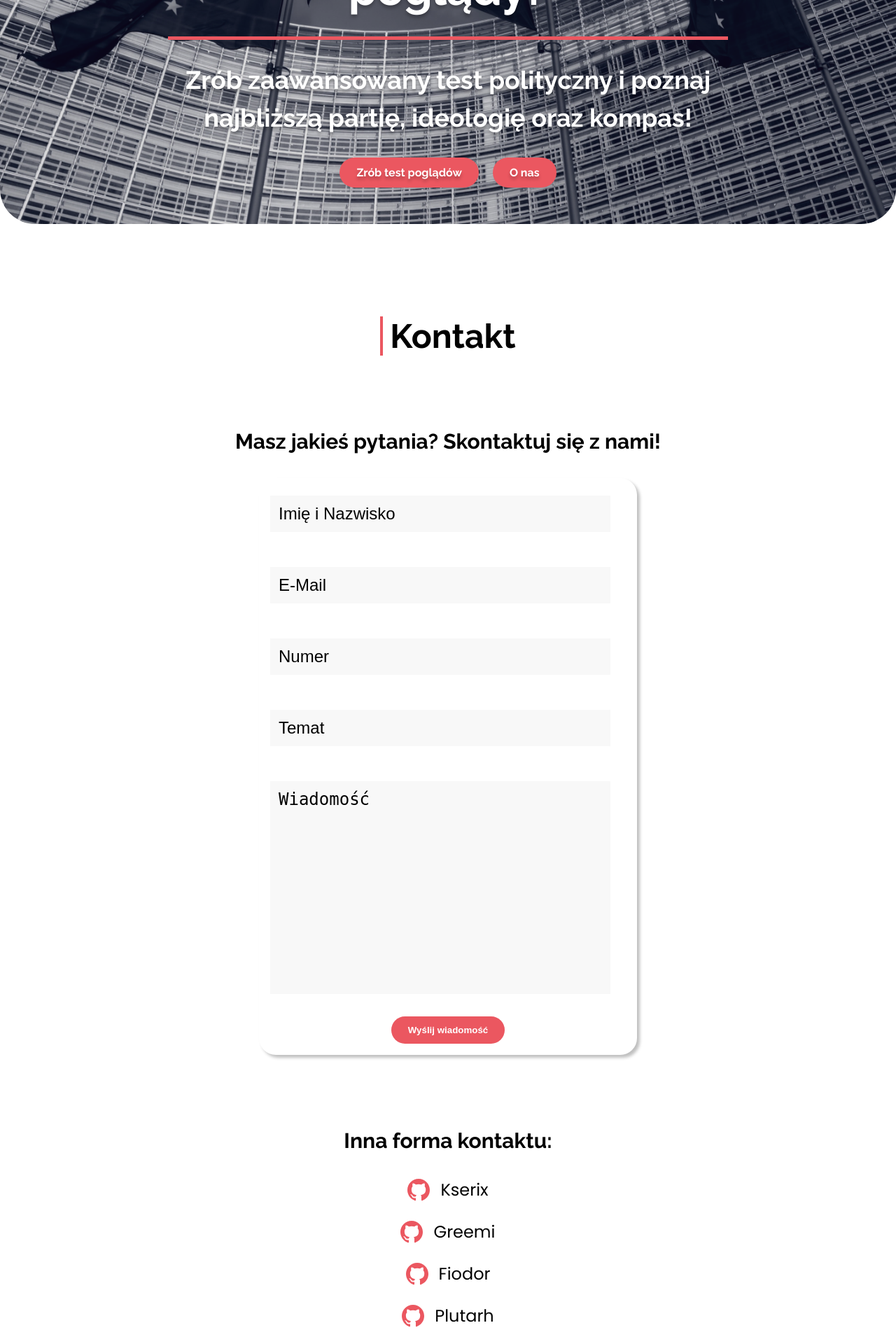
After one commit to MaciejMi/NewPolicy, a PHP site: page /contact.html in a window 1280 px wide. The commit adds this page. Shown: the part 320-2240 px from the top of the page at 70% size. Run offline with PHP 8.4, Linux system fonts and the light colour scheme.

Commit message:
created section contact

```diff
--- /dev/null
+++ b/contact.html
@@ -0,0 +1,128 @@
+<!DOCTYPE html>
+<html lang="pl">
+  <head>
+    <meta charset="UTF-8" />
+    <meta http-equiv="X-UA-Compatible" content="IE=edge" />
+    <meta name="viewport" content="width=device-width, initial-scale=1.0" />
+    <title>NewPolicy</title>
+    <link rel="stylesheet" href="./css/style.css" />
+    <link rel="preconnect" href="https://fonts.googleapis.com" />
+    <link rel="preconnect" href="https://fonts.gstatic.com" crossorigin />
+    <link
+      href="https://fonts.googleapis.com/css2?family=Poppins:wght@400;500;600;700&family=Raleway:wght@700;800;900&display=swap"
+      rel="stylesheet"
+    />
+  </head>
+
+  <body>
+    <header>
+      <nav>
+        <a href="index.html" class="logo"><img src="images/logo.png" alt="" />New<span>Policy</span></a>
+        <ul>
+          <li><a href="about.html">O nas</a></li>
+          <li><a href="test.html">Test</a></li>
+          <li><a href="newsy.html">Newsy</a></li>
+          <li><a class="active" href="contact.html">Kontakt</a></li>
+        </ul>
+        <img src="images/icon-menu-btn-open.svg" alt="" id="open-menu-btn" class="active" />
+        <img src="images/icon-menu-btn-close.svg" alt="" id="close-menu-btn" />
+      </nav>
+    </header>
+
+    <section class="home" id="home">
+      <div class="wrapper">
+        <div class="content">
+          <h1>Chcesz poznać swoje poglądy?</h1>
+          <div class="line"></div>
+          <h3>Zrób zaawansowany test polityczny i poznaj najbliższą partię, ideologię oraz kompas!</h3>
+          <div class="buttons">
+            <a href="#compass" class="btn">Zrób test poglądów</a>
+            <a href="#about" class="btn">O nas</a>
+          </div>
+        </div>
+      </div>
+    </section>
+
+    <section class="contact">
+      <div class="wrapper">
+        <h1 class="heading">Kontakt</h1>
+
+        <h2>Masz jakieś pytania? Skontaktuj się z nami!</h2>
+        <div class="contactForm">
+          <form action="">
+            <input type="text" class="box" placeholder="Imię i Nazwisko" />
+            <input type="email" class="box" placeholder="E-Mail" />
+            <input type="number" class="box" placeholder="Numer" />
+            <input type="text" class="box" placeholder="Temat" />
+            <textarea name="" class="box" placeholder="Wiadomość" id="" cols="30" rows="10"></textarea>
+            <div class="button">
+              <button class="btn">Wyślij wiadomość</button>
+            </div>
+          </form>
+        </div>
+
+        <div class="anotherForm">
+          <h2>Inna forma kontaktu:</h2>
+          <div class="githubs">
+            <li>
+              <a target="_blank" href="https://github.com/MaciejMi"><img src="images/icon-github-red.svg" alt="" />Kserix</a>
+            </li>
+            <li>
+              <a target="_blank" href="https://github.com/Greemi1"><img src="images/icon-github-red.svg" alt="" />Greemi</a>
+            </li>
+            <li>
+              <a target="_blank" href="https://github.com/FiodorFidi"><img src="images/icon-github-red.svg" alt="" />Fiodor</a>
+            </li>
+            <li>
+              <a target="_blank" href="https://github.com/RekordowyGeniusz"
+                ><img src="images/icon-github-red.svg" alt="" />Plutarh</a
+              >
+            </li>
+            <li>
+              <a target="_blank" href="https://github.com/BartekkSl"><img src="images/icon-github-red.svg" alt="" />Bartekk</a>
+            </li>
+          </div>
+        </div>
+      </div>
+    </section>
+
+    <section class="footer">
+      <div class="footer">
+        <div class="box-container">
+          <div class="box first">
+            <a href="index.html" class="logo"><img src="images/logo.png" alt="" />New<span>Policy</span></a>
+            <p>Lorem ipsum dolor sit amet, consectetur Quis sed elit.</p>
+            <div class="social">
+              <a href="#"><img src="images/icon-github.svg" alt="" /></a>
+              <a href="#"><img src="images/icon-facebook.svg" alt="" /></a>
+              <a href="#"><img src="images/icon-instagram.svg" alt="" /></a>
+              <a href="#"><img src="images/icon-twitter.svg" alt="" /></a>
+            </div>
+          </div>
+
+          <div class="box">
+            <h3>Przejdź do</h3>
+            <a href="index.html" class="links">Strona Główna</a>
+            <a href="about.html" class="links">O Nas</a>
+            <a href="test.html" class="links">Test</a>
+          </div>
+
+          <div class="box">
+            <h3>Przejdź do</h3>
+            <a href="newsy.html" class="links">Newsy</a>
+            <a href="contact.html" class="links">Kontakt</a>
+          </div>
+
+          <div class="box">
+            <h3>Kontakt</h3>
+            <a href="#" class="links"><img src="images/icon-map.svg" alt="" />Kielce, Poland</a>
+            <a href="#" class="links"><img src="images/icon-phone.svg" alt="" />123-123-123</a>
+            <a href="#" class="links"><img src="images/icon-email.svg" alt="" />contact@example.com</a>
+          </div>
+        </div>
+      </div>
+    </section>
+
+    <script src="main.js"></script>
+  </body>
+</html>
--- a/css/style.css
+++ b/css/style.css
@@ -411,9 +411,10 @@ header nav .account-box .btn {
   margin: 0 auto;
   width: 240px;
   height: auto;
-  background-color: #f8f8f8;
   box-shadow: 4px 4px 4px rgba(0, 0, 0, 0.25);
   border-radius: 24px;
+  justify-content: center;
+  align-items: center;
 }
 .new-news .box-container .box {
   display: block;
@@ -421,10 +422,10 @@ header nav .account-box .btn {
 .new-news .box-container .box input {
   margin: 25px 0 25px 16px;
   padding: 10px 20px;
-  width: 80%;
+  width: 90%;
   font-size: 16px;
   color: #000;
-  background-color: #fff;
+  background-color: #f8f8f8;
 }
 .new-news .box-container .box input::-moz-placeholder {
   color: #000;
@@ -445,6 +446,76 @@ header nav .account-box .btn {
   justify-content: center;
   padding-bottom: 30px;
   gap: 20px;
+}
+
+.contact h2 {
+  margin-bottom: 30px;
+  text-align: center;
+  font-family: "Raleway", sans-serif;
+  line-height: 150%;
+  font-size: 20px;
+}
+.contact .contactForm {
+  margin: 0 auto;
+  width: 240px;
+  height: auto;
+  box-shadow: 4px 4px 4px rgba(0, 0, 0, 0.25);
+  border-radius: 24px;
+  justify-content: center;
+  align-items: center;
+}
+.contact .contactForm input,
+.contact .contactForm textarea {
+  margin: 25px 0 25px 16px;
+  padding: 10px 20px;
+  width: 90%;
+  font-size: 16px;
+  color: #000;
+  background-color: #f8f8f8;
+  resize: none;
+}
+.contact .contactForm input::-moz-placeholder, .contact .contactForm textarea::-moz-placeholder {
+  color: #000;
+}
+.contact .contactForm input:-ms-input-placeholder, .contact .contactForm textarea:-ms-input-placeholder {
+  color: #000;
+}
+.contact .contactForm input::placeholder,
+.contact .contactForm textarea::placeholder {
+  color: #000;
+}
+.contact .contactForm input::-webkit-outer-spin-button, .contact .contactForm input::-webkit-inner-spin-button,
+.contact .contactForm textarea::-webkit-outer-spin-button,
+.contact .contactForm textarea::-webkit-inner-spin-button {
+  -webkit-appearance: none;
+}
+.contact .contactForm .button {
+  display: flex;
+  padding-bottom: 16px;
+}
+.contact .contactForm .button .btn {
+  margin: 0 auto;
+}
+.contact .anotherForm {
+  margin: 100px auto 0 auto;
+  width: 240px;
+  height: auto;
+}
+.contact .anotherForm .githubs li a {
+  display: flex;
+  align-items: center;
+  text-align: center;
+  justify-content: center;
+  margin: 25px 0;
+  font-size: 20px;
+  color: #000;
+  transition: all 0.3s linear;
+}
+.contact .anotherForm .githubs li a:hover {
+  color: #eb5760;
+}
+.contact .anotherForm .githubs li a img {
+  margin-right: 15px;
 }
 
 .footer {
@@ -612,6 +683,21 @@ header nav .account-box .btn {
   .news .box-container .box {
     max-width: 280px;
   }
+  .contact .contactForm,
+.contact .anotherForm {
+    width: 340px;
+  }
+  .contact .contactForm input,
+.contact .contactForm textarea,
+.contact .anotherForm input,
+.contact .anotherForm textarea {
+    padding: 12px;
+    font-size: 20px;
+  }
+  .contact .contactForm .githubs li a,
+.contact .anotherForm .githubs li a {
+    font-size: 20px;
+  }
 }
 @media (min-width: 576px) {
   header nav img {
@@ -652,6 +738,20 @@ header nav .account-box .btn {
   }
   .new-news .box-container {
     width: 540px;
+  }
+  .contact .contactForm,
+.contact .anotherForm {
+    width: 540px;
+  }
+  .contact .contactForm input,
+.contact .contactForm textarea,
+.contact .anotherForm input,
+.contact .anotherForm textarea {
+    font-size: 24px;
+  }
+  .contact .contactForm .githubs li a,
+.contact .anotherForm .githubs li a {
+    font-size: 24px;
   }
   .footer .box-container {
     flex-wrap: wrap;
@@ -765,6 +865,9 @@ header nav .account-box .btn {
   .about .container .content p {
     margin: 20px 0;
   }
+  .contact h2 {
+    font-size: 30px;
+  }
 }
 @media (min-width: 992px) {
   section {
--- a/scss/mixin.scss
+++ b/scss/mixin.scss
@@ -21,3 +21,26 @@
   background-size: cover;
   background-position: center;
 }
+
+@mixin formContainer() {
+  margin: 0 auto;
+  width: 240px;
+  height: auto;
+  box-shadow: $box-shadow;
+  border-radius: 24px;
+  justify-content: center;
+  align-items: center;
+}
+
+@mixin inputForm {
+  margin: 25px 0 25px 16px;
+  padding: 10px 20px;
+  width: 90%;
+  font-size: 16px;
+  color: $black;
+  background-color: $light-color;
+
+  &::placeholder {
+    color: $black;
+  }
+}
--- a/scss/style.scss
+++ b/scss/style.scss
@@ -483,27 +483,13 @@ header {
 
 .new-news {
   .box-container {
-    margin: 0 auto;
-    width: 240px;
-    height: auto;
-    background-color: $light-color;
-    box-shadow: $box-shadow;
-    border-radius: 24px;
+    @include formContainer();
 
     .box {
       display: block;
 
       input {
-        margin: 25px 0 25px 16px;
-        padding: 10px 20px;
-        width: 80%;
-        font-size: 16px;
-        color: $black;
-        background-color: $white;
-
-        &::placeholder {
-          color: $black;
-        }
+        @include inputForm();
 
         &::-webkit-file-upload-button {
           display: none;
@@ -518,6 +504,71 @@ header {
       justify-content: center;
       padding-bottom: 30px;
       gap: 20px;
+    }
+  }
+}
+
+// Kontakt
+
+.contact {
+  h2 {
+    margin-bottom: 30px;
+    text-align: center;
+    font-family: 'Raleway', sans-serif;
+    line-height: 150%;
+    font-size: 20px;
+  }
+
+  .contactForm {
+    @include formContainer();
+
+    input,
+    textarea {
+      @include inputForm();
+      resize: none;
+
+      &::-webkit-outer-spin-button,
+      &::-webkit-inner-spin-button {
+        -webkit-appearance: none;
+      }
+    }
+
+    .button {
+      display: flex;
+      padding-bottom: 16px;
+
+      .btn {
+        margin: 0 auto;
+      }
+    }
+  }
+
+  .anotherForm {
+    margin: 100px auto 0 auto;
+    width: 240px;
+    height: auto;
+
+    .githubs {
+      li {
+        a {
+          display: flex;
+          align-items: center;
+          text-align: center;
+          justify-content: center;
+          margin: 25px 0;
+          font-size: 20px;
+          color: $black;
+          @include transitionLinear();
+
+          &:hover {
+            color: $main-color;
+          }
+
+          img {
+            margin-right: 15px;
+          }
+        }
+      }
     }
   }
 }
@@ -706,6 +757,27 @@ header {
       }
     }
   }
+
+  .contact {
+    .contactForm,
+    .anotherForm {
+      width: 340px;
+
+      input,
+      textarea {
+        padding: 12px;
+        font-size: 20px;
+      }
+
+      .githubs {
+        li {
+          a {
+            font-size: 20px;
+          }
+        }
+      }
+    }
+  }
 }
 
 @media (min-width: 576px) {
@@ -769,6 +841,26 @@ header {
   .new-news {
     .box-container {
       width: 540px;
+    }
+  }
+
+  .contact {
+    .contactForm,
+    .anotherForm {
+      width: 540px;
+
+      input,
+      textarea {
+        font-size: 24px;
+      }
+
+      .githubs {
+        li {
+          a {
+            font-size: 24px;
+          }
+        }
+      }
     }
   }
 
@@ -923,6 +1015,12 @@ header {
       }
     }
   }
+
+  .contact {
+    h2 {
+      font-size: 30px;
+    }
+  }
 }
 
 @media (min-width: 992px) {
```
Also changed, not shown: 1 other file.
